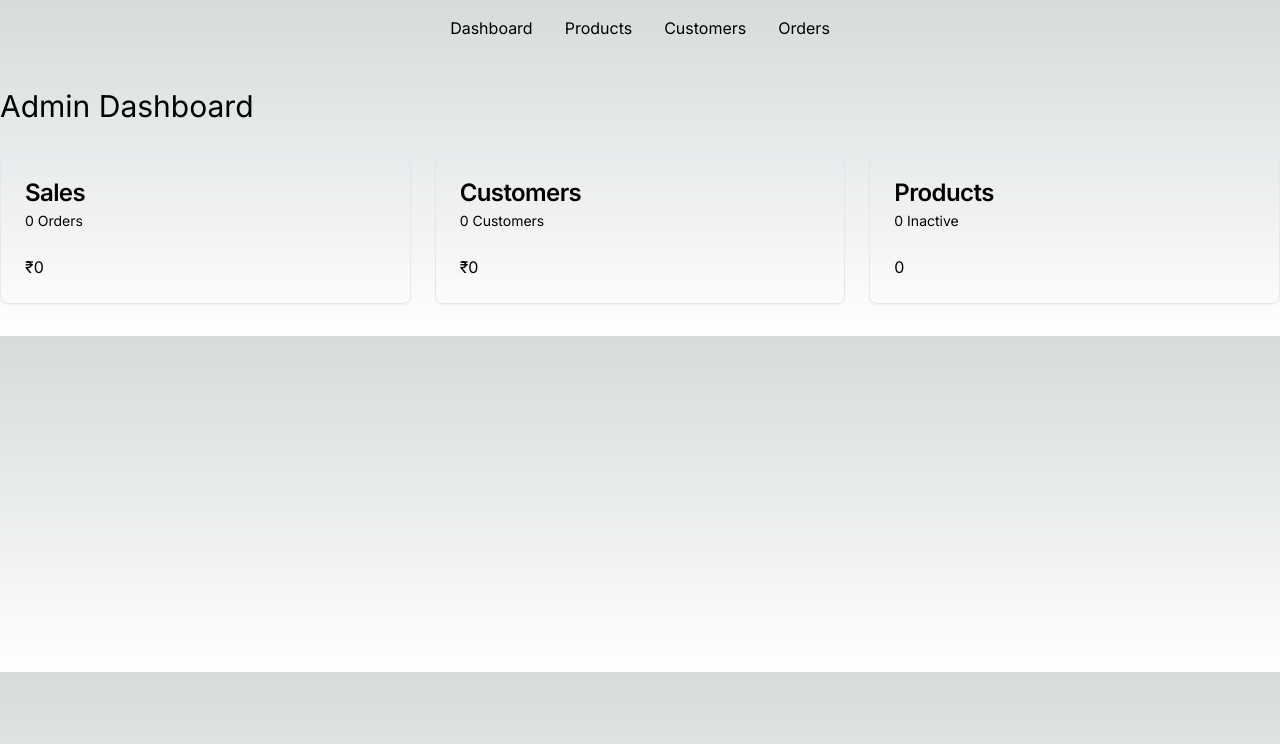
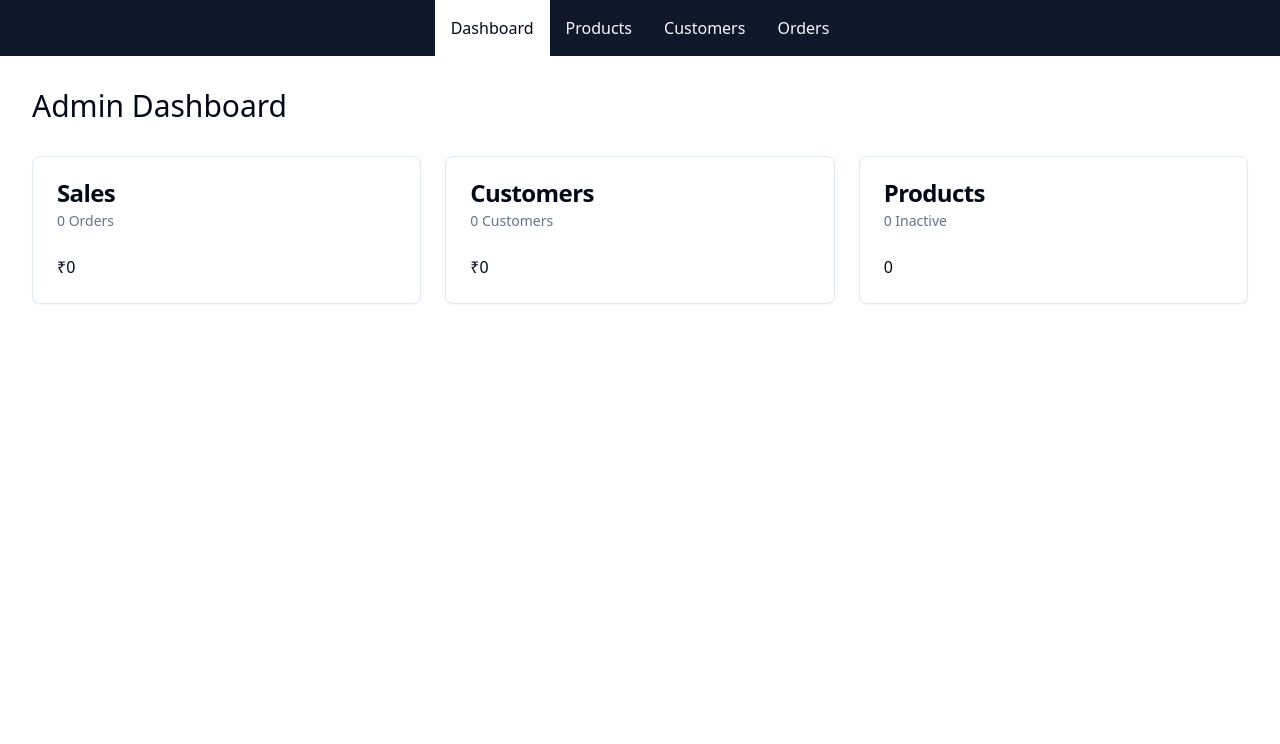
Before and after one commit to TechnoFlask/ecommerce, a Next.js app: page /admin in a window 1280 px wide. Shown: the top 744 px of the page. Built offline with nearby package versions, Linux system fonts and the light colour scheme; no server answers; the database is empty.

Commit message:
Minor fixes

```diff
--- a/app/admin/layout.tsx
+++ b/app/admin/layout.tsx
@@ -12,7 +12,7 @@
         <Navlink href="/admin/customers">Customers</Navlink>
         <Navlink href="/admin/orders">Orders</Navlink>
       </Navbar>
-      <div className="container my-8">{children}</div>
+      <div className="container my-8 mx-auto">{children}</div>
     </>
   )
 }
--- a/app/globals.css
+++ b/app/globals.css
@@ -2,32 +2,75 @@
   @tailwind components;
   @tailwind utilities;
 
+  @layer base {
     :root {
-  --foreground-rgb: 0, 0, 0;
-  --background-start-rgb: 214, 219, 220;
-  --background-end-rgb: 255, 255, 255;
+      --background: 0 0% 100%;
+      --foreground: 222.2 84% 4.9%;
+
+      --card: 0 0% 100%;
+      --card-foreground: 222.2 84% 4.9%;
+
+      --popover: 0 0% 100%;
+      --popover-foreground: 222.2 84% 4.9%;
+
+      --primary: 222.2 47.4% 11.2%;
+      --primary-foreground: 210 40% 98%;
+
+      --secondary: 210 40% 96.1%;
+      --secondary-foreground: 222.2 47.4% 11.2%;
+
+      --muted: 210 40% 96.1%;
+      --muted-foreground: 215.4 16.3% 46.9%;
+
+      --accent: 210 40% 96.1%;
+      --accent-foreground: 222.2 47.4% 11.2%;
+
+      --destructive: 0 84.2% 60.2%;
+      --destructive-foreground: 210 40% 98%;
+
+      --border: 214.3 31.8% 91.4%;
+      --input: 214.3 31.8% 91.4%;
+      --ring: 222.2 84% 4.9%;
+
+      --radius: 0.5rem;
     }
 
-@media (prefers-color-scheme: dark) {
-  :root {
-    --foreground-rgb: 255, 255, 255;
-    --background-start-rgb: 0, 0, 0;
-    --background-end-rgb: 0, 0, 0;
+    .dark {
+      --background: 222.2 84% 4.9%;
+      --foreground: 210 40% 98%;
+
+      --card: 222.2 84% 4.9%;
+      --card-foreground: 210 40% 98%;
+
+      --popover: 222.2 84% 4.9%;
+      --popover-foreground: 210 40% 98%;
+
+      --primary: 210 40% 98%;
+      --primary-foreground: 222.2 47.4% 11.2%;
+
+      --secondary: 217.2 32.6% 17.5%;
+      --secondary-foreground: 210 40% 98%;
+
+      --muted: 217.2 32.6% 17.5%;
+      --muted-foreground: 215 20.2% 65.1%;
+
+      --accent: 217.2 32.6% 17.5%;
+      --accent-foreground: 210 40% 98%;
+
+      --destructive: 0 62.8% 30.6%;
+      --destructive-foreground: 210 40% 98%;
+
+      --border: 217.2 32.6% 17.5%;
+      --input: 217.2 32.6% 17.5%;
+      --ring: 212.7 26.8% 83.9%;
     }
   }
 
+  @layer base {
+    * {
+      @apply border-border;
+    }
     body {
-  color: rgb(var(--foreground-rgb));
-  background: linear-gradient(
-      to bottom,
-      transparent,
-      rgb(var(--background-end-rgb))
-    )
-    rgb(var(--background-start-rgb));
-}
-
-@layer utilities {
-  .text-balance {
-    text-wrap: balance;
+      @apply bg-background text-foreground;
     }
   }
--- a/app/layout.tsx
+++ b/app/layout.tsx
@@ -1,22 +1,34 @@
-import type { Metadata } from "next";
-import { Inter } from "next/font/google";
-import "./globals.css";
+import type { Metadata } from "next"
+import "@/styles/globals.css"
+import { Lato as FontSans } from "next/font/google"
+import { cn } from "@/lib/utils"
 
-const inter = Inter({ subsets: ["latin"] });
+const fontSans = FontSans({
+  subsets: ["latin"],
+  weight: ["400"],
+  variable: "--font-sans",
+})
 
 export const metadata: Metadata = {
   title: "Create Next App",
   description: "Generated by create next app",
-};
+}
 
 export default function RootLayout({
   children,
 }: Readonly<{
-  children: React.ReactNode;
+  children: React.ReactNode
 }>) {
   return (
     <html lang="en">
-      <body className={inter.className}>{children}</body>
+      <body
+        className={cn(
+          "min-h-screen bg-background font-sans antialiased",
+          fontSans.variable
+        )}
+      >
+        {children}
+      </body>
     </html>
-  );
+  )
 }
--- a/app/page.tsx
+++ b/app/page.tsx
@@ -1,113 +1,3 @@
-import Image from "next/image";
-
 export default function Home() {
-  return (
-    <main className="flex min-h-screen flex-col items-center justify-between p-24">
-      <div className="z-10 w-full max-w-5xl items-center justify-between font-mono text-sm lg:flex">
-        <p className="fixed left-0 top-0 flex w-full justify-center border-b border-gray-300 bg-gradient-to-b from-zinc-200 pb-6 pt-8 backdrop-blur-2xl dark:border-neutral-800 dark:bg-zinc-800/30 dark:from-inherit lg:static lg:w-auto  lg:rounded-xl lg:border lg:bg-gray-200 lg:p-4 lg:dark:bg-zinc-800/30">
-          Get started by editing&nbsp;
-          <code className="font-mono font-bold">app/page.tsx</code>
-        </p>
-        <div className="fixed bottom-0 left-0 flex h-48 w-full items-end justify-center bg-gradient-to-t from-white via-white dark:from-black dark:via-black lg:static lg:size-auto lg:bg-none">
-          <a
-            className="pointer-events-none flex place-items-center gap-2 p-8 lg:pointer-events-auto lg:p-0"
-            href="https://vercel.com?utm_source=create-next-app&utm_medium=appdir-template&utm_campaign=create-next-app"
-            target="_blank"
-            rel="noopener noreferrer"
-          >
-            By{" "}
-            <Image
-              src="/vercel.svg"
-              alt="Vercel Logo"
-              className="dark:invert"
-              width={100}
-              height={24}
-              priority
-            />
-          </a>
-        </div>
-      </div>
-
-      <div className="relative z-[-1] flex place-items-center before:absolute before:h-[300px] before:w-full before:-translate-x-1/2 before:rounded-full before:bg-gradient-radial before:from-white before:to-transparent before:blur-2xl before:content-[''] after:absolute after:-z-20 after:h-[180px] after:w-full after:translate-x-1/3 after:bg-gradient-conic after:from-sky-200 after:via-blue-200 after:blur-2xl after:content-[''] before:dark:bg-gradient-to-br before:dark:from-transparent before:dark:to-blue-700 before:dark:opacity-10 after:dark:from-sky-900 after:dark:via-[#0141ff] after:dark:opacity-40 sm:before:w-[480px] sm:after:w-[240px] before:lg:h-[360px]">
-        <Image
-          className="relative dark:drop-shadow-[0_0_0.3rem_#ffffff70] dark:invert"
-          src="/next.svg"
-          alt="Next.js Logo"
-          width={180}
-          height={37}
-          priority
-        />
-      </div>
-
-      <div className="mb-32 grid text-center lg:mb-0 lg:w-full lg:max-w-5xl lg:grid-cols-4 lg:text-left">
-        <a
-          href="https://nextjs.org/docs?utm_source=create-next-app&utm_medium=appdir-template&utm_campaign=create-next-app"
-          className="group rounded-lg border border-transparent px-5 py-4 transition-colors hover:border-gray-300 hover:bg-gray-100 hover:dark:border-neutral-700 hover:dark:bg-neutral-800/30"
-          target="_blank"
-          rel="noopener noreferrer"
-        >
-          <h2 className="mb-3 text-2xl font-semibold">
-            Docs{" "}
-            <span className="inline-block transition-transform group-hover:translate-x-1 motion-reduce:transform-none">
-              -&gt;
-            </span>
-          </h2>
-          <p className="m-0 max-w-[30ch] text-sm opacity-50">
-            Find in-depth information about Next.js features and API.
-          </p>
-        </a>
-
-        <a
-          href="https://nextjs.org/learn?utm_source=create-next-app&utm_medium=appdir-template-tw&utm_campaign=create-next-app"
-          className="group rounded-lg border border-transparent px-5 py-4 transition-colors hover:border-gray-300 hover:bg-gray-100 hover:dark:border-neutral-700 hover:dark:bg-neutral-800/30"
-          target="_blank"
-          rel="noopener noreferrer"
-        >
-          <h2 className="mb-3 text-2xl font-semibold">
-            Learn{" "}
-            <span className="inline-block transition-transform group-hover:translate-x-1 motion-reduce:transform-none">
-              -&gt;
-            </span>
-          </h2>
-          <p className="m-0 max-w-[30ch] text-sm opacity-50">
-            Learn about Next.js in an interactive course with&nbsp;quizzes!
-          </p>
-        </a>
-
-        <a
-          href="https://vercel.com/templates?framework=next.js&utm_source=create-next-app&utm_medium=appdir-template&utm_campaign=create-next-app"
-          className="group rounded-lg border border-transparent px-5 py-4 transition-colors hover:border-gray-300 hover:bg-gray-100 hover:dark:border-neutral-700 hover:dark:bg-neutral-800/30"
-          target="_blank"
-          rel="noopener noreferrer"
-        >
-          <h2 className="mb-3 text-2xl font-semibold">
-            Templates{" "}
-            <span className="inline-block transition-transform group-hover:translate-x-1 motion-reduce:transform-none">
-              -&gt;
-            </span>
-          </h2>
-          <p className="m-0 max-w-[30ch] text-sm opacity-50">
-            Explore starter templates for Next.js.
-          </p>
-        </a>
-
-        <a
-          href="https://vercel.com/new?utm_source=create-next-app&utm_medium=appdir-template&utm_campaign=create-next-app"
-          className="group rounded-lg border border-transparent px-5 py-4 transition-colors hover:border-gray-300 hover:bg-gray-100 hover:dark:border-neutral-700 hover:dark:bg-neutral-800/30"
-          target="_blank"
-          rel="noopener noreferrer"
-        >
-          <h2 className="mb-3 text-2xl font-semibold">
-            Deploy{" "}
-            <span className="inline-block transition-transform group-hover:translate-x-1 motion-reduce:transform-none">
-              -&gt;
-            </span>
-          </h2>
-          <p className="m-0 max-w-[30ch] text-balance text-sm opacity-50">
-            Instantly deploy your Next.js site to a shareable URL with Vercel.
-          </p>
-        </a>
-      </div>
-    </main>
-  );
+  return <div>This is the home page....</div>
 }
--- a/tailwind.config.ts
+++ b/tailwind.config.ts
@@ -1,20 +1,80 @@
-import type { Config } from "tailwindcss";
+import type { Config } from "tailwindcss"
 
-const config: Config = {
+const config = {
+  darkMode: ["class"],
   content: [
-    "./pages/**/*.{js,ts,jsx,tsx,mdx}",
-    "./components/**/*.{js,ts,jsx,tsx,mdx}",
-    "./app/**/*.{js,ts,jsx,tsx,mdx}",
-  ],
+    './pages/**/*.{ts,tsx}',
+    './components/**/*.{ts,tsx}',
+    './app/**/*.{ts,tsx}',
+    './src/**/*.{ts,tsx}',
+	],
+  prefix: "",
   theme: {
+    container: {
+      center: true,
+      padding: "2rem",
+      screens: {
+        "2xl": "1400px",
+      },
+    },
     extend: {
-      backgroundImage: {
-        "gradient-radial": "radial-gradient(var(--tw-gradient-stops))",
-        "gradient-conic":
-          "conic-gradient(from 180deg at 50% 50%, var(--tw-gradient-stops))",
+      colors: {
+        border: "hsl(var(--border))",
+        input: "hsl(var(--input))",
+        ring: "hsl(var(--ring))",
+        background: "hsl(var(--background))",
+        foreground: "hsl(var(--foreground))",
+        primary: {
+          DEFAULT: "hsl(var(--primary))",
+          foreground: "hsl(var(--primary-foreground))",
+        },
+        secondary: {
+          DEFAULT: "hsl(var(--secondary))",
+          foreground: "hsl(var(--secondary-foreground))",
+        },
+        destructive: {
+          DEFAULT: "hsl(var(--destructive))",
+          foreground: "hsl(var(--destructive-foreground))",
+        },
+        muted: {
+          DEFAULT: "hsl(var(--muted))",
+          foreground: "hsl(var(--muted-foreground))",
+        },
+        accent: {
+          DEFAULT: "hsl(var(--accent))",
+          foreground: "hsl(var(--accent-foreground))",
+        },
+        popover: {
+          DEFAULT: "hsl(var(--popover))",
+          foreground: "hsl(var(--popover-foreground))",
+        },
+        card: {
+          DEFAULT: "hsl(var(--card))",
+          foreground: "hsl(var(--card-foreground))",
+        },
+      },
+      borderRadius: {
+        lg: "var(--radius)",
+        md: "calc(var(--radius) - 2px)",
+        sm: "calc(var(--radius) - 4px)",
+      },
+      keyframes: {
+        "accordion-down": {
+          from: { height: "0" },
+          to: { height: "var(--radix-accordion-content-height)" },
+        },
+        "accordion-up": {
+          from: { height: "var(--radix-accordion-content-height)" },
+          to: { height: "0" },
+        },
+      },
+      animation: {
+        "accordion-down": "accordion-down 0.2s ease-out",
+        "accordion-up": "accordion-up 0.2s ease-out",
       },
     },
   },
-  plugins: [],
-};
-export default config;
+  plugins: [require("tailwindcss-animate")],
+} satisfies Config
+
+export default config
```
Also changed, not shown: package.json (+9 -4 lines), 1 other file (tests, documents, lock files or other folders). Lines whose indentation alone changed are shown as unchanged.
